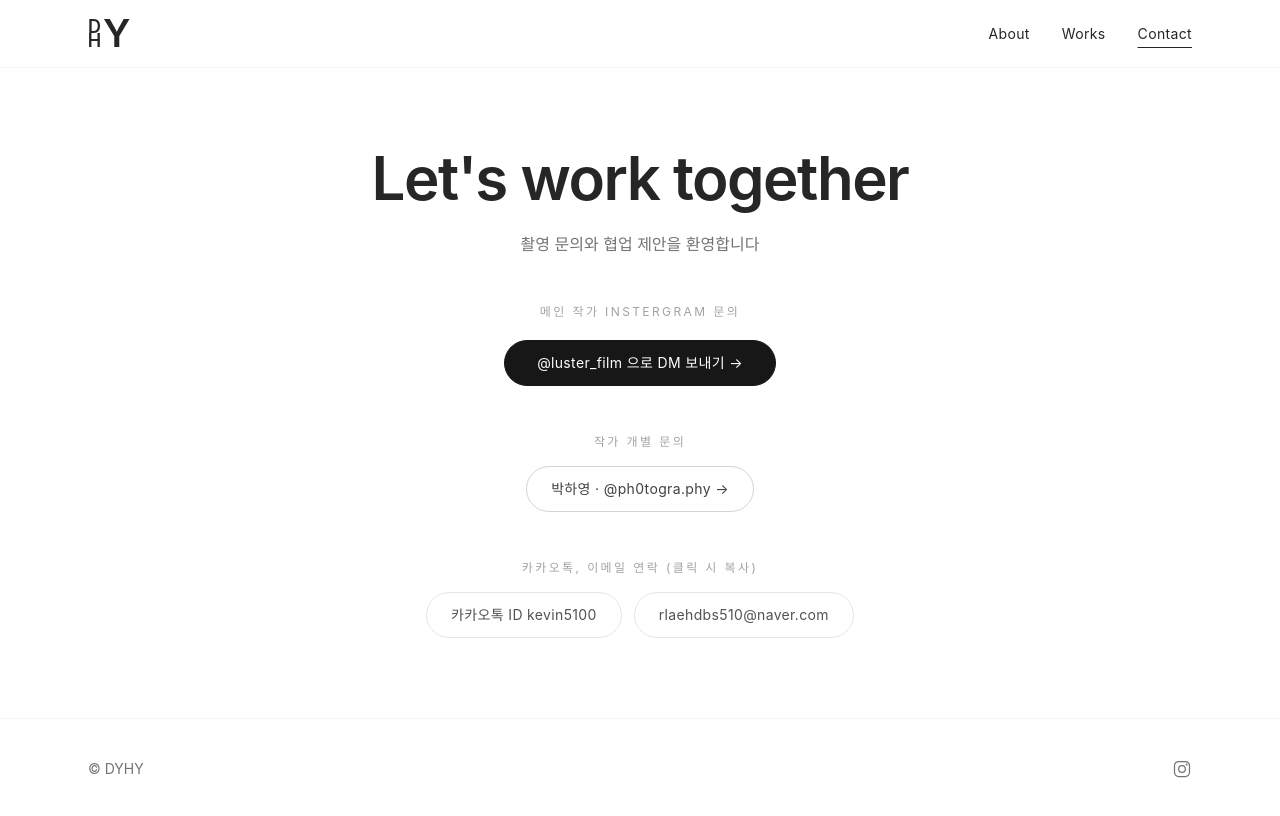
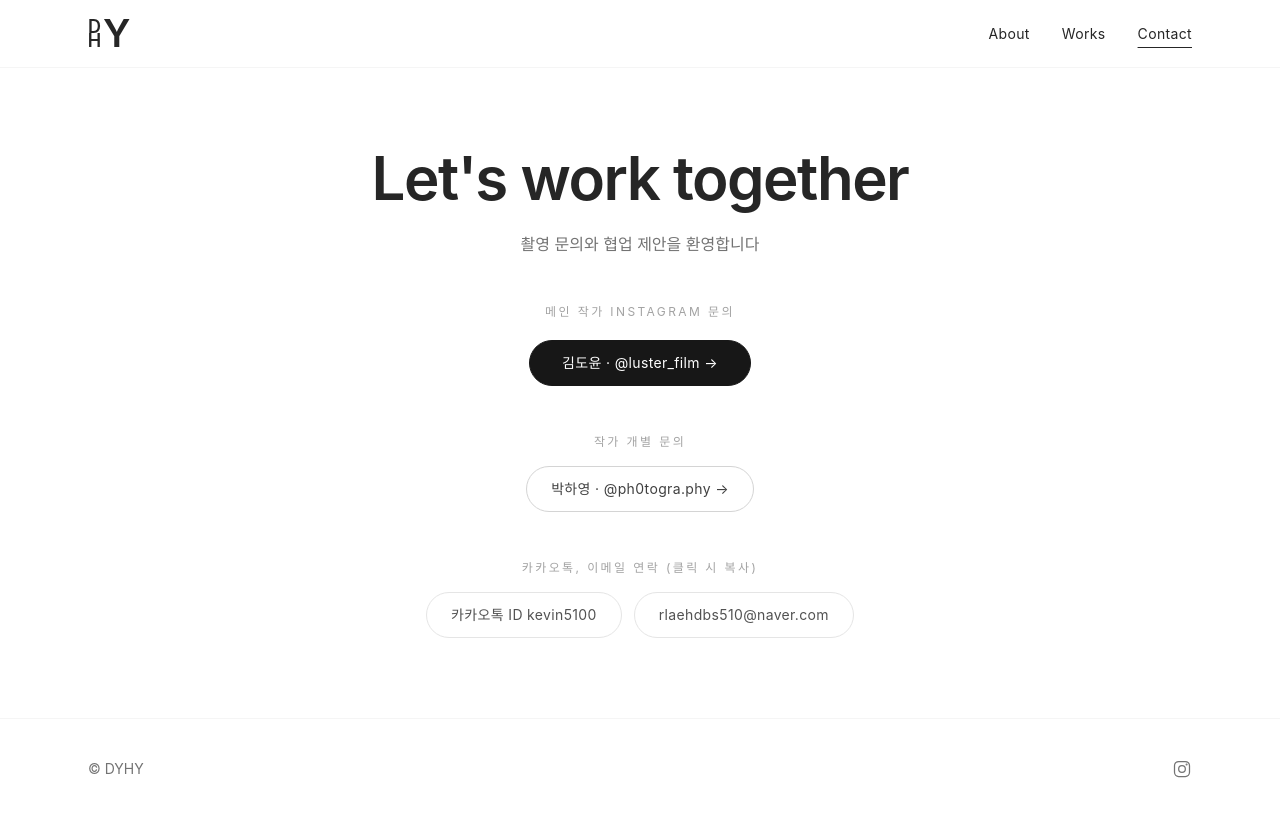
Before and after one commit to Doyoun510/Photographer_Portfolio_DYHY, a React (Vite) app: page /contact in a window 1280 px wide. Shown: the top 816 px of the page. Built offline with nearby package versions, Linux system fonts and the light colour scheme; the HTML template or start-up script is replaced by a standard one; a web font is replaced by a local one.

Commit message:
style: Contact 인스타 버튼 이름·아이디 형식 통일, 라벨 오타 수정

```diff
--- a/src/pages/Contact.tsx
+++ b/src/pages/Contact.tsx
@@ -11,6 +11,12 @@ const handle = (url: string) => "@" + normalize(url).split("/").pop();
 
 // 대표(스튜디오) 계정과 개별 작가 계정 분리
 const mainInsta = site.instagram;
+const mainArtist = artists.find(
+  (a) => normalize(a.instagram) === normalize(mainInsta)
+);
+const mainLabel = mainArtist
+  ? `${mainArtist.name} · ${handle(mainInsta)} →`
+  : `${handle(mainInsta)} →`;
 const otherArtists = artists.filter(
   (a) => normalize(a.instagram) !== normalize(mainInsta)
 );
@@ -59,7 +65,7 @@ export default function Contact() {
 
       {/* 메인 소통 창구 — 스튜디오 대표 인스타 DM */}
       <p className="mt-12 text-xs uppercase tracking-[0.2em] text-neutral-400">
-        메인 작가 Instergram 문의
+        메인 작가 Instagram 문의
       </p>
       <a
         href={mainInsta}
@@ -67,7 +73,7 @@ export default function Contact() {
         rel="noreferrer"
         className={`${pill} mt-5 border-neutral-900 bg-neutral-900 px-8 text-base text-white hover:bg-neutral-700`}
       >
-        {handle(mainInsta)} 으로 DM 보내기 →
+        {mainLabel}
       </a>
 
       {/* 작가 개별 문의 */}
```
